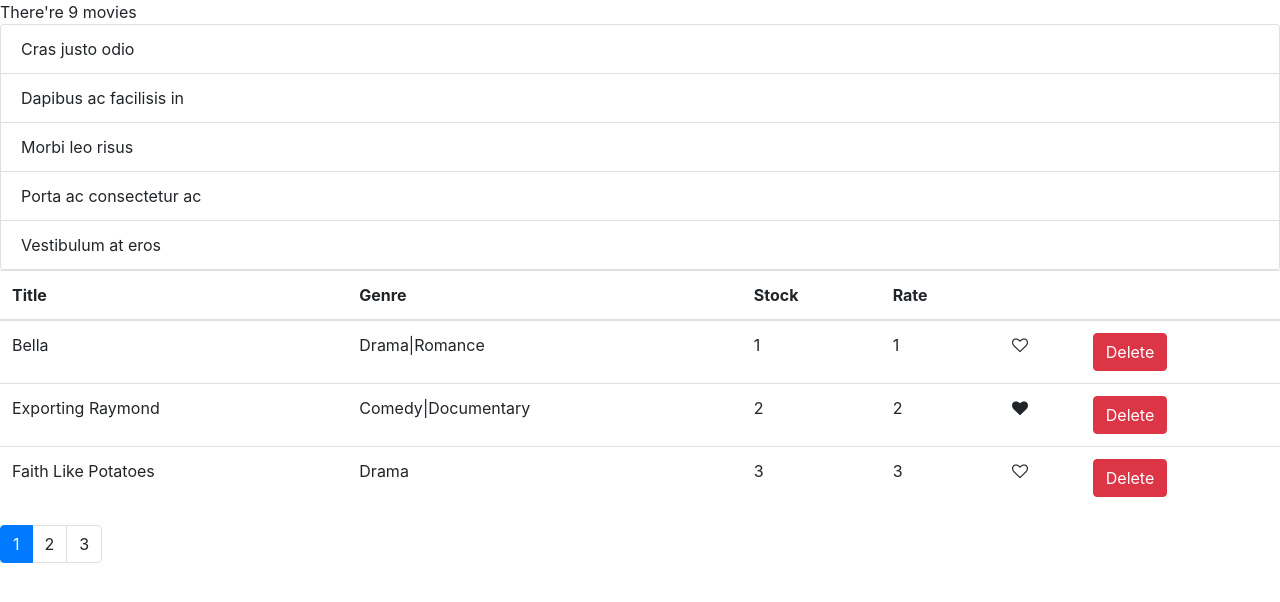
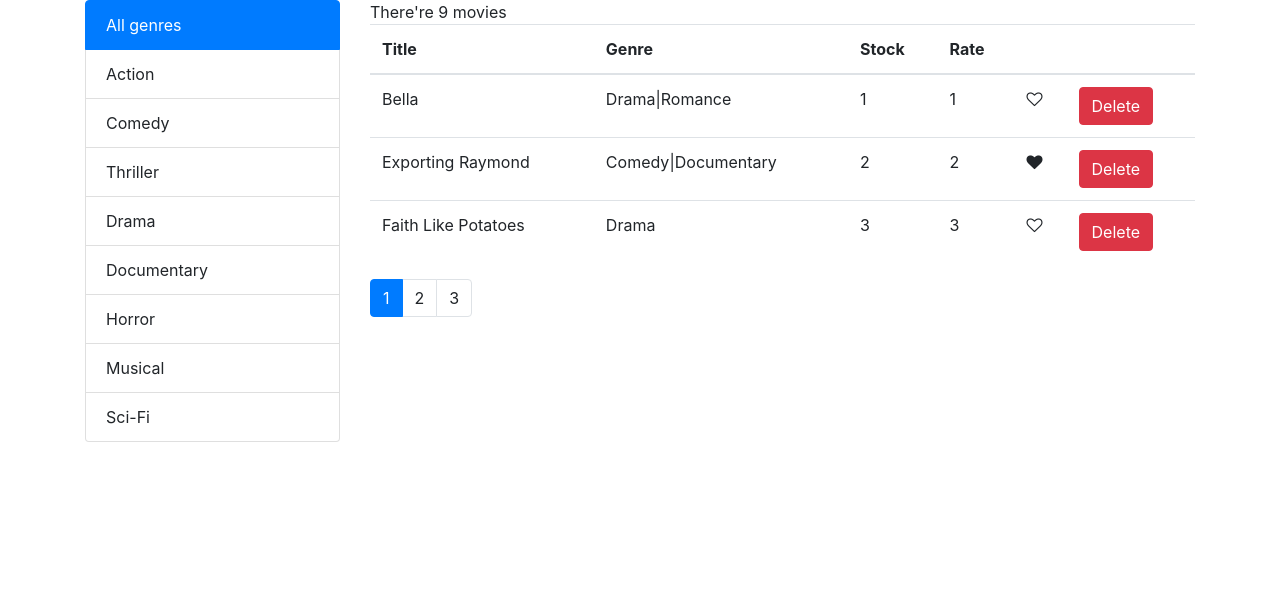
Before and after one commit to thaibinhnguyen/learn-react, a React (Create React App) app: page / in a window 1280 px wide. Shown: the top 602 px of the page. Built offline with nearby package versions, Linux system fonts and the light colour scheme.

Commit message:
filtering-implementing filtering

```diff
--- a/src/components/Movies.jsx
+++ b/src/components/Movies.jsx
@@ -1,8 +1,10 @@
 import React, { Component } from "react";
 import Pagination from "./common/Pagination";
 import { getMovies, getMovie } from "./fakeMovieService";
+import { getGenres } from "./fakeGenreService";
 import PropTypes from "prop-types";
 import Like from "./common/Like";
+import Filtering from "./common/Filtering";
 import { paginate } from "../utils/paginate";
 
 export default class Movies extends Component {
@@ -10,6 +12,9 @@ export default class Movies extends Component {
         movies: getMovies(),
         pageSize: 3,
         currentPage: 1,
+        genres: getGenres(),
+        currentGenre: "All genres",
+        sorting: "none",
     };
     handleDelete = (movie) => {
         let movieDeleted = getMovie(movie.id);
@@ -30,26 +35,85 @@ export default class Movies extends Component {
     handlePageChange = (page) => {
         this.setState({ currentPage: page });
     };
+    handleChangeGenre = (genre) => {
+        console.log(genre);
+        this.setState({ currentGenre: genre });
+        let movies = [...this.state.movies];
+        for (let i = 0; i < movies.length; i++) {
+            let movie = { ...movies[i] };
+            movie.filt = false;
+            movies[i] = movie;
+        }
+        movies.forEach((movie) => {
+            if (movie.genre.includes(genre) || genre === "All genres") {
+                movie.filt = true;
+            }
+        });
+        this.setState({ movies });
+    };
+    handleSorting = (sorting) => {
+        if (sorting === "up") {
+            this.setState({ sorting: "down" });
+        } else {
+            this.setState({ sorting: "up" });
+        }
+    };
+    render() {
+        const {
+            pageSize,
+            currentPage,
+            movies: allMovies,
+            currentGenre,
+            genres,
+            sorting,
+        } = this.state;
+        const moviesFiltered = allMovies.filter(
+            (movie) =>
+                movie.genre.includes(currentGenre) ||
+                currentGenre === "All genres"
+        );
+        const { length: count } = moviesFiltered;
 
-    render() {
-        const { length: count } = this.state.movies;
-        const { pageSize, currentPage, movies: allMovies } = this.state;
         if (count === 0) return <div>There're no movies</div>;
-        const movies = paginate(allMovies, currentPage, pageSize);
+        const movies = paginate(moviesFiltered, currentPage, pageSize);
         return (
             <React.Fragment>
+                <div className="container">
+                    <div className="row">
+                        <div className="col-3">
+                            <Filtering
+                                currentGenre={this.state.currentGenre}
+                                onChangeGenre={this.handleChangeGenre}
+                                genres={this.state.genres}
+                            />
+                        </div>
+                        <div className="col-9">
                             <span>There're {count} movies</span>
-                <ul className="list-group">
-                    <li className="list-group-item">Cras justo odio</li>
-                    <li className="list-group-item">Dapibus ac facilisis in</li>
-                    <li className="list-group-item">Morbi leo risus</li>
-                    <li className="list-group-item">Porta ac consectetur ac</li>
-                    <li className="list-group-item">Vestibulum at eros</li>
-                </ul>
+
                             <table className="table">
                                 <thead>
                                     <tr>
-                            <th scope="col">Title</th>
+                                        <th
+                                            scope="col"
+                                            onClick={() =>
+                                                this.handleSorting(sorting)
+                                            }
+                                        >
+                                            Title{" "}
+                                            {sorting === "up" ? (
+                                                <i
+                                                    class="fa fa-arrow-up"
+                                                    aria-hidden="true"
+                                                />
+                                            ) : (
+                                                sorting === "down" && (
+                                                    <i
+                                                        class="fa fa-arrow-down"
+                                                        aria-hidden="true"
+                                                    />
+                                                )
+                                            )}
+                                        </th>
                                         <th scope="col">Genre</th>
                                         <th scope="col">Stock</th>
                                         <th scope="col">Rate</th>
@@ -66,14 +130,18 @@ export default class Movies extends Component {
                                             <td>{movie.rate}</td>
                                             <td>
                                                 <Like
-                                        onLike={() => this.handleLike(movie)}
+                                                    onLike={() =>
+                                                        this.handleLike(movie)
+                                                    }
                                                     liked={movie.liked}
                                                 />
                                             </td>
                                             <td>
                                                 <button
                                                     className="btn btn-danger"
-                                        onClick={() => this.handleDelete(movie)}
+                                                    onClick={() =>
+                                                        this.handleDelete(movie)
+                                                    }
                                                 >
                                                     Delete
                                                 </button>
@@ -88,6 +156,9 @@ export default class Movies extends Component {
                                 onPageChange={this.handlePageChange}
                                 currentPage={currentPage}
                             />
+                        </div>
+                    </div>
+                </div>
             </React.Fragment>
         );
     }
--- /dev/null
+++ b/src/components/common/Filtering.jsx
@@ -0,0 +1,33 @@
+import React from "react";
+
+export default function Filtering({ genres, onChangeGenre, currentGenre }) {
+    return (
+        <ul className="list-group">
+            <li
+                style={{ cursor: "pointer" }}
+                onClick={() => onChangeGenre("All genres")}
+                className={
+                    currentGenre === "All genres"
+                        ? "list-group-item active"
+                        : "list-group-item"
+                }
+            >
+                All genres
+            </li>
+            {genres.map((genre) => (
+                <li
+                    style={{ cursor: "pointer" }}
+                    key={genre.name}
+                    onClick={() => onChangeGenre(genre.name)}
+                    className={
+                        genre.name === currentGenre
+                            ? "list-group-item active"
+                            : "list-group-item"
+                    }
+                >
+                    {genre.name}
+                </li>
+            ))}
+        </ul>
+    );
+}
--- a/src/components/common/Pagination.jsx
+++ b/src/components/common/Pagination.jsx
@@ -3,7 +3,7 @@ import _ from "lodash";
 
 export default function Pagination(props) {
     const { itemsCount, pageSize, currentPage, onPageChange } = props;
-    console.log(currentPage);
+    // console.log(currentPage);
     const pagesCount = Math.ceil(itemsCount / pageSize);
     if (pagesCount === 1) return null;
     const pages = _.range(1, pagesCount + 1);
--- a/src/components/fakeGenreService.js
+++ b/src/components/fakeGenreService.js
@@ -2,6 +2,11 @@ export const genres = [
     { name: "Action" },
     { name: "Comedy" },
     { name: "Thriller" },
+    { name: "Drama" },
+    { name: "Documentary" },
+    { name: "Horror" },
+    { name: "Musical" },
+    { name: "Sci-Fi" },
 ];
 
 export function getGenres() {
```
Lines whose indentation alone changed are shown as unchanged.
